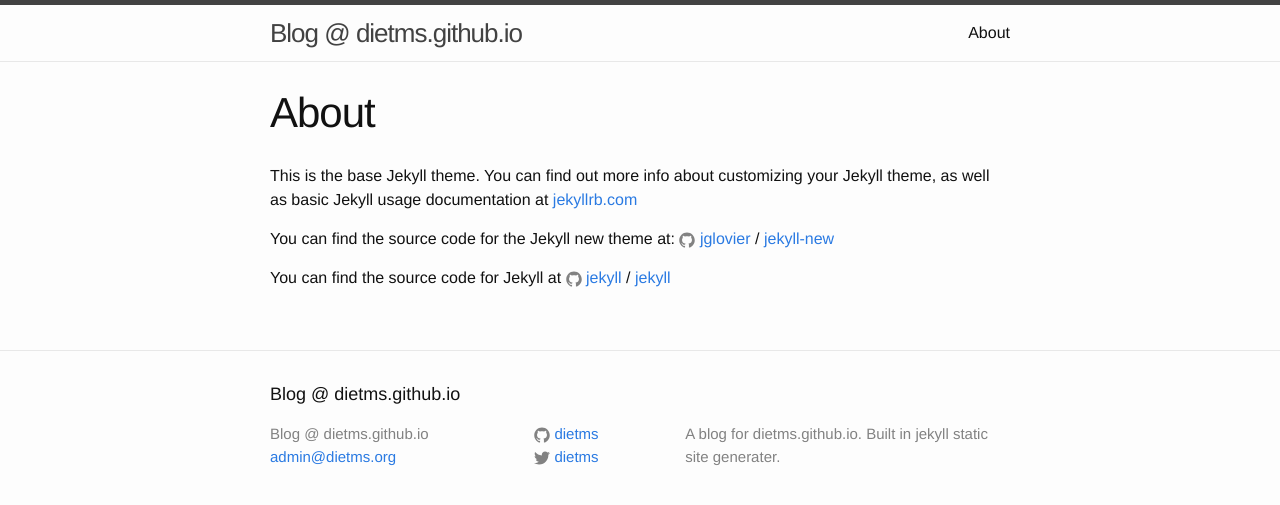
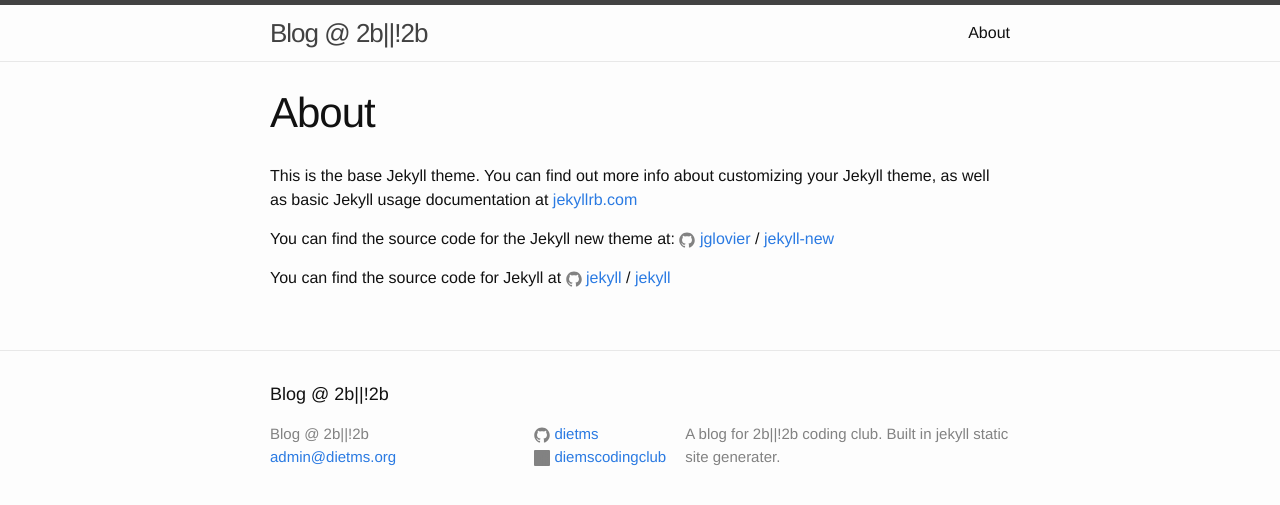
Before and after one commit to dietms/blog, a Jekyll site: the page built from about.md, in a window 1280 px wide. Shown: the top 505 px of the page. Built offline with Jekyll 4.4.1, drawn with Linux system fonts in a browser that asks for light colours.

Commit message:
Added facebook link and misc. changes

```diff
--- a/_config.yml
+++ b/_config.yml
@@ -6,13 +6,13 @@
 # 'jekyll serve'. If you change this file, please restart the server process.
 
 # Site settings
-title: Blog @ dietms.github.io
+title: Blog @ 2b||!2b
 email: admin@dietms.org
 description: > # this means to ignore newlines until "baseurl:"
-  A blog for dietms.github.io. Built in jekyll static site generater.
+  A blog for 2b||!2b coding club. Built in jekyll static site generater.
 baseurl: "/blog" # the subpath of your site, e.g. /blog
 url: "https://dietms.github.io/" # the base hostname & protocol for your site
-twitter_username: dietms
+facebook_username: diemscodingclub
 github_username:  dietms
 
 # Build settings
--- a/_includes/footer.html
+++ b/_includes/footer.html
@@ -20,9 +20,9 @@
           </li>
           {% endif %}
 
-          {% if site.twitter_username %}
+          {% if site.facebook_username %}
           <li>
-            {% include icon-twitter.html username=site.twitter_username %}
+            {% include icon-facebook.html username=site.facebook_username %}
           </li>
           {% endif %}
         </ul>
--- /dev/null
+++ b/_includes/icon-facebook.html
@@ -0,0 +1 @@
+<a href="https://facebook.com/{{ include.username }}"><span class="icon icon--facebook">{% include icon-facebook.svg %}</span><span class="username">{{ include.username }}</span></a>
```
Also changed, not shown: _includes/icon-facebook.svg (added).
